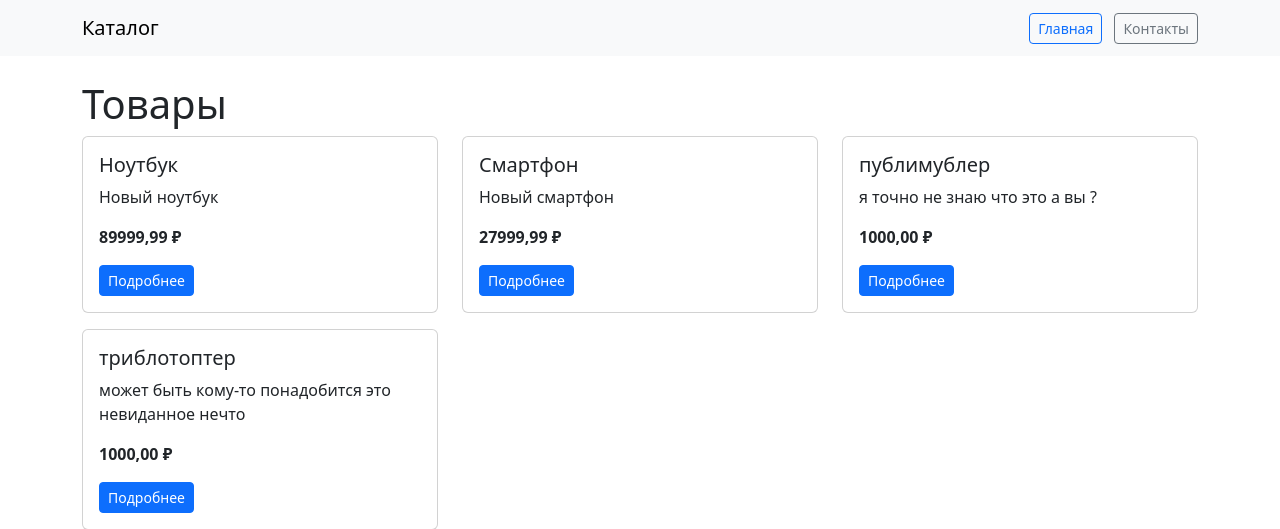
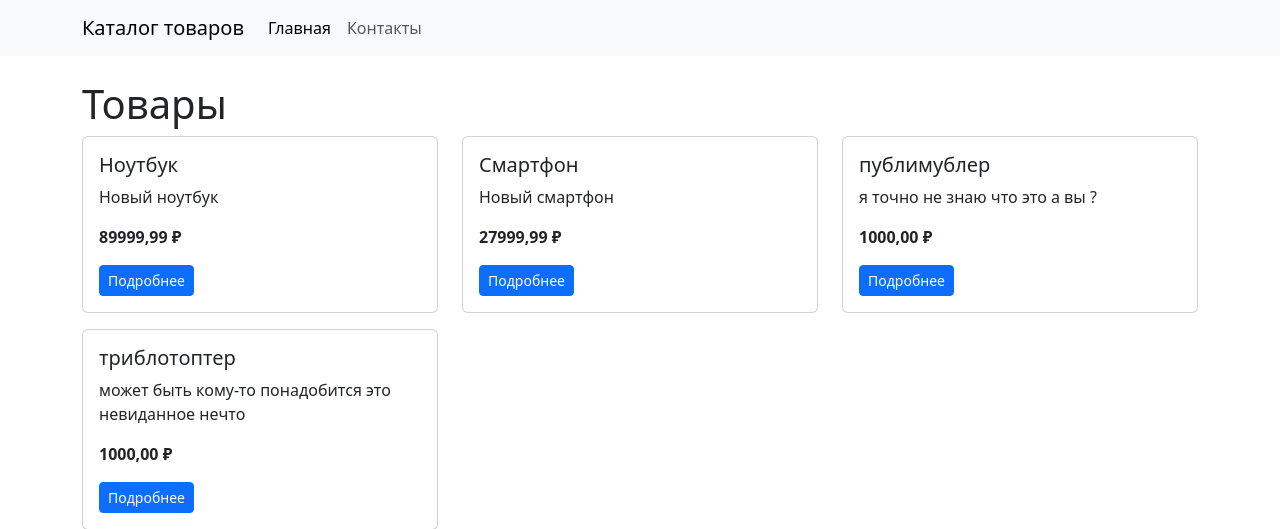
Before and after one commit to Chernokozov/skypro_shop_v2, a Django app: page / in a window 1280 px wide. Shown: the top 529 px of the page. Run offline with Django 5.2, Linux system fonts and the light colour scheme; data comes from the database, SQL or seed files in the repository.

Commit message:
Внесение корректировок в работу шаблоновЭ

```diff
--- a/catalog/templates/catalog/base.html
+++ b/catalog/templates/catalog/base.html
@@ -7,25 +7,18 @@
     <link href="https://cdn.jsdelivr.net/npm/bootstrap@5.3.0/dist/css/bootstrap.min.css" rel="stylesheet">
 </head>
 <body>
-    <!-- Меню - ПРОСТОЕ -->
-    <nav class="navbar navbar-light bg-light mb-4">
-        <div class="container">
-            <a class="navbar-brand" href="{% url 'home' %}">Каталог</a>
-            <div>
-                <a class="btn btn-outline-primary btn-sm me-2" href="{% url 'home' %}">Главная</a>
-                <a class="btn btn-outline-secondary btn-sm" href="{% url 'contacts' %}">Контакты</a>
-            </div>
-        </div>
-    </nav>
+    <!-- Подшаблон меню -->
+    {% include 'catalog/includes/menu.html' %}
 
-    <div class="container">
+    <div class="container mt-4">
         {% block content %}
-        <!-- Контент страниц -->
         {% endblock %}
     </div>
 
     <footer class="mt-5 py-3 bg-light text-center">
         <p class="mb-0">© {% now "Y" %} Каталог товаров</p>
     </footer>
+
+    <script src="https://cdn.jsdelivr.net/npm/bootstrap@5.3.0/dist/js/bootstrap.bundle.min.js"></script>
 </body>
 </html>
--- a/catalog/templates/catalog/includes/menu.html
+++ b/catalog/templates/catalog/includes/menu.html
@@ -1,32 +1,22 @@
-<nav class="navbar navbar-expand-lg navbar-light bg-light mb-4 rounded">
+<nav class="navbar navbar-expand-lg navbar-light bg-light mb-4">
     <div class="container">
-        <a class="navbar-brand" href="{% url 'home' %}">
-            <i class="bi bi-shop"></i> Каталог товаров
-        </a>
-
+        <a class="navbar-brand" href="{% url 'home' %}">Каталог товаров</a>
         <button class="navbar-toggler" type="button" data-bs-toggle="collapse" data-bs-target="#navbarNav">
             <span class="navbar-toggler-icon"></span>
         </button>
-
         <div class="collapse navbar-collapse" id="navbarNav">
-            <ul class="navbar-nav me-auto">
+            <ul class="navbar-nav">
                 <li class="nav-item">
                     <a class="nav-link {% if request.path == '/' %}active{% endif %}" href="{% url 'home' %}">
-                        <i class="bi bi-house"></i> Главная
+                        Главная
                     </a>
                 </li>
                 <li class="nav-item">
                     <a class="nav-link {% if request.path == '/contacts/' %}active{% endif %}" href="{% url 'contacts' %}">
-                        <i class="bi bi-telephone"></i> Контакты
+                        Контакты
                     </a>
                 </li>
             </ul>
-
-            <div class="d-flex">
-                <a href="/admin/" class="btn btn-outline-primary" target="_blank">
-                    <i class="bi bi-gear"></i> Админка
-                </a>
-            </div>
         </div>
     </div>
 </nav>
```
